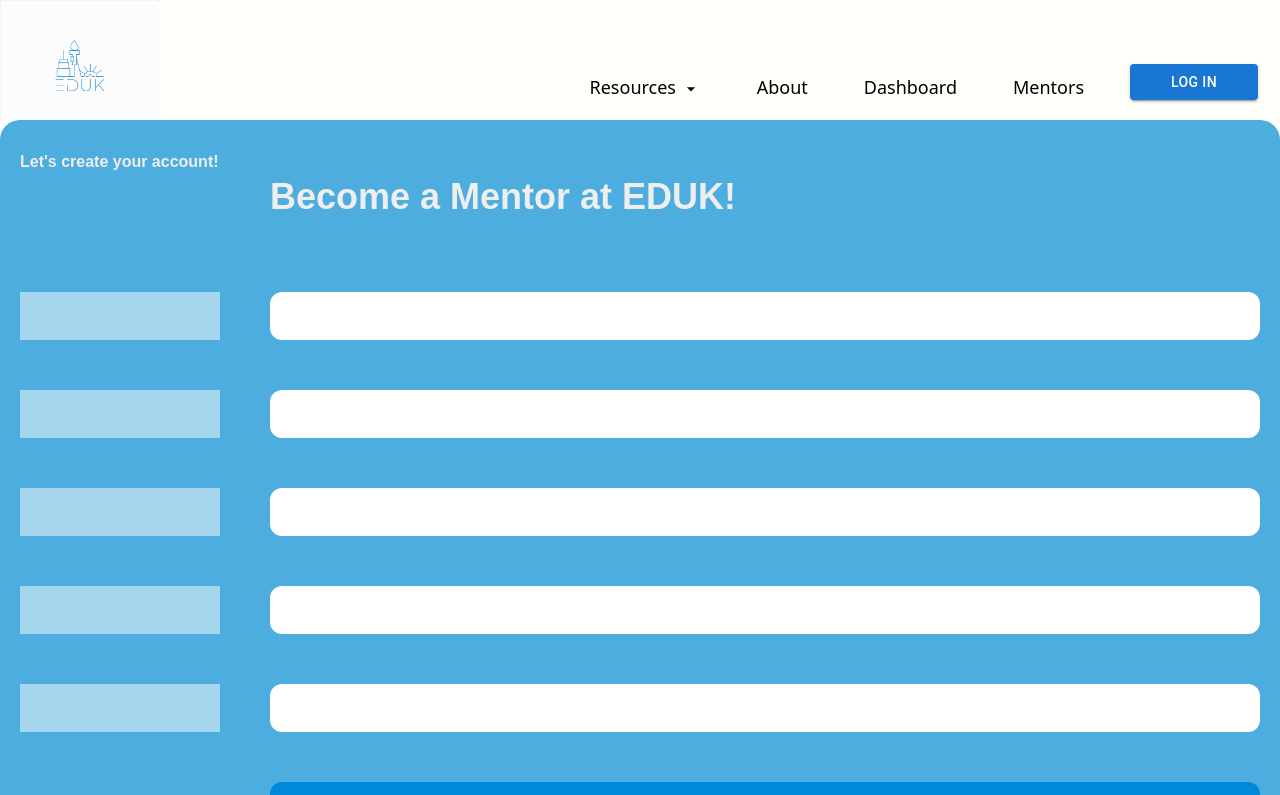
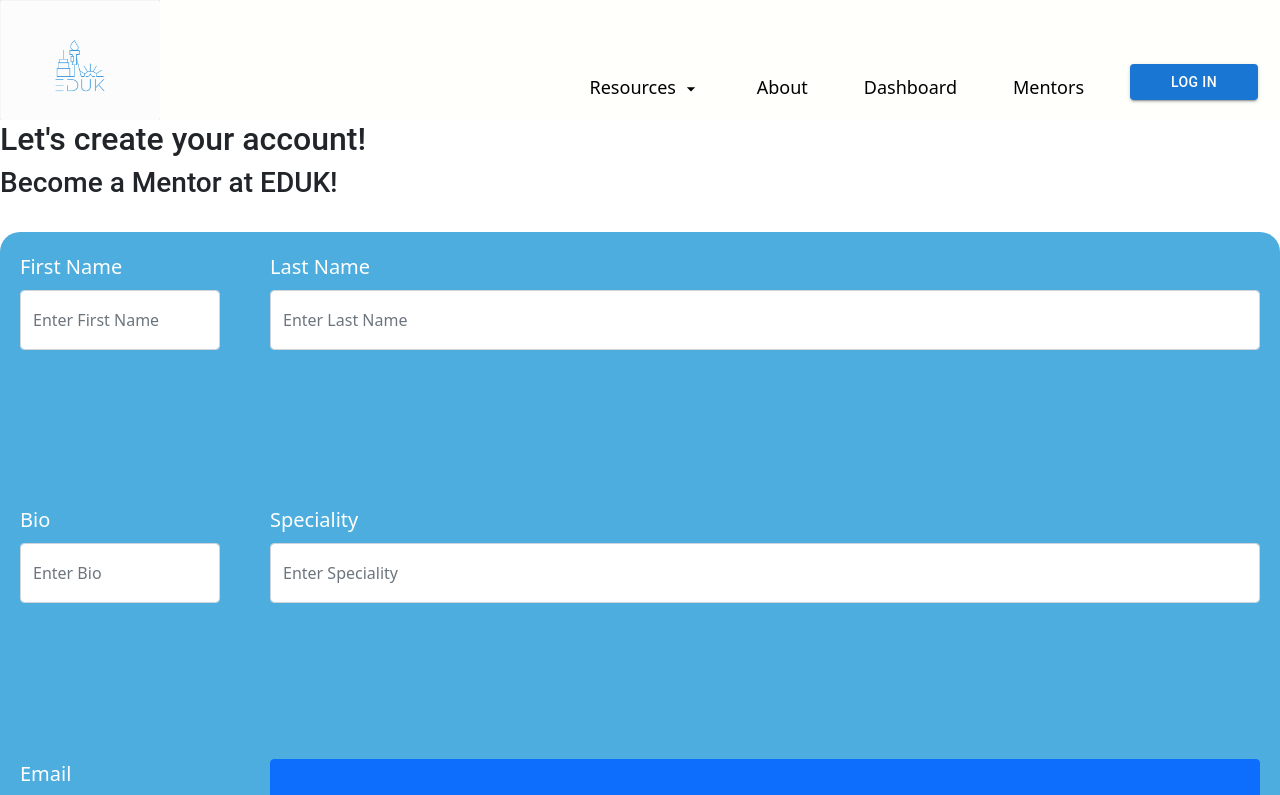
Before and after one commit to TheodoreBFrazier/EDUK, a React (Create React App) app in the folder frontend/: page /mentors in a window 1280 px wide. Shown: the top 795 px of the page. Built offline with nearby package versions, Linux system fonts and the light colour scheme; no server answers.

Commit message:
working on Friday.

```diff
--- a/frontend/src/components/CreateMentor.js
+++ b/frontend/src/components/CreateMentor.js
@@ -2,7 +2,8 @@ import axios from "axios";
 import { useState } from "react";
 import { useNavigate } from "react-router-dom";
 import React from "react";
-import "../css/CreateUser.css";
+import { Form, Button } from "react-bootstrap";
+import "../css/createMentor.css";
 
 const API = process.env.REACT_APP_API_URL;
 
@@ -38,73 +39,111 @@ function CreateMentor() {
   };
 
   return (
-    <div id="volunteers">
-      <form className="form" onSubmit={handleSubmit}>
-        <div className="subtitle">Let's create your account!</div>
-        <div className="title">Become a Mentor at EDUK!</div>
+    <div className="create-mentor-form">
+      <h2>Let's create your account!</h2>
+		<h3>Become a Mentor at EDUK!</h3>
+    <br />
+    <Form onSubmit={handleSubmit}>
+  <Form.Group className="mb-3" controlId="formBasicFirstName">
+    <Form.Label>First Name</Form.Label>
+    <Form.Control type="text" placeholder="Enter First Name" value={mentor.mentor_fname} onChange={handleTextChange} />
+  </Form.Group>
 
-        <label htmlFor="firstname" className="placeholder">
-          First Name
-        </label>
-        <input
-          id="mentor_fname"
-          className="input"
-          type="text"
-          value={mentor.mentor_fname}
-          // placeholder=" "
-          onChange={handleTextChange}
-        />
+  <Form.Group className="mb-3" controlId="formBasicLastName">
+    <Form.Label>Last Name</Form.Label>
+    <Form.Control type="text" placeholder="Enter Last Name" value={mentor.mentor_lname} onChange={handleTextChange} />
+  </Form.Group>
 
-        <label htmlFor="lastname" className="placeholder">
-          Last Name
-        </label>
-        <input
-          id="mentor_lname"
-          className="input"
-          type="text"
-          onChange={handleTextChange}
-          value={mentor.mentor_lname}
-        />
+  <Form.Group className="mb-3" controlId="formBasicBio">
+    <Form.Label>Bio</Form.Label>
+    <Form.Control type="text" placeholder="Enter Bio" value={mentor.bio} onChange={handleTextChange} />
+  </Form.Group>
 
-        <label htmlFor="bio" className="placeholder">
-          Bio
-        </label>
-        <input
-          id="bio"
-          className="input"
-          type="text"
-          onChange={handleTextChange}
-          value={mentor.bio}
-        />
+  <Form.Group className="mb-3" controlId="formBasicSpeciality">
+    <Form.Label>Speciality</Form.Label>
+    <Form.Control type="text" placeholder="Enter Speciality" value={mentor.speciality} onChange={handleTextChange} />
+  </Form.Group>
 
-        <label htmlFor="speciality" className="placeholder">
-          Speciality
-        </label>
-        <input
-          id="speciality"
-          className="input"
-          type="text"
-          onChange={handleTextChange}
-          value={mentor.speciality}
-        />
+  <Form.Group className="mb-3" controlId="formBasicEmail">
+    <Form.Label>Email</Form.Label>
+    <Form.Control type="email" placeholder="Enter Email" value={mentor.email} onChange={handleTextChange} />
+  </Form.Group>
 
-        <label htmlFor="email" className="placeholder">
-          Email
-        </label>
-        <input
-          id="email"
-          className="input"
-          type="text"
-          onChange={handleTextChange}
-          value={mentor.email}
-        />
-
-        <button type="submit" className="submit">
-          submit
-        </button>
-      </form>
+  <Button variant="primary" type="submit">
+    Submit
+  </Button>
+</Form>
     </div>
   );
 }
 
 export default CreateMentor;
+
+
+
+///// <div id="volunteers">
+    //   <form className="form" onSubmit={handleSubmit}>
+    //     <div className="subtitle">Let's create your account!</div>
+    //     <div className="title">Become a Mentor at EDUK!</div>
+
+    //     <label htmlFor="firstname" className="placeholder">
+    //       First Name
+    //     </label>
+    //     <input
+    //       id="mentor_fname"
+    //       className="input"
+    //       type="text"
+    //       value={mentor.mentor_fname}
+    //       // placeholder=" "
+    //       onChange={handleTextChange}
+    //     />
+
+    //     <label htmlFor="lastname" className="placeholder">
+    //       Last Name
+    //     </label>
+    //     <input
+    //       id="mentor_lname"
+    //       className="input"
+    //       type="text"
+    //       onChange={handleTextChange}
+    //       value={mentor.mentor_lname}
+    //     />
+
+    //     <label htmlFor="bio" className="placeholder">
+    //       Bio
+    //     </label>
+    //     <input
+    //       id="bio"
+    //       className="input"
+    //       type="text"
+    //       onChange={handleTextChange}
+    //       value={mentor.bio}
+    //     />
+
+    //     <label htmlFor="speciality" className="placeholder">
+    //       Speciality
+    //     </label>
+    //     <input
+    //       id="speciality"
+    //       className="input"
+    //       type="text"
+    //       onChange={handleTextChange}
+    //       value={mentor.speciality}
+    //     />
+
+    //     <label htmlFor="email" className="placeholder">
+    //       Email
+    //     </label>
+    //     <input
+    //       id="email"
+    //       className="input"
+    //       type="text"
+    //       onChange={handleTextChange}
+    //       value={mentor.email}
+    //     />
+
+    //     <button type="submit" className="submit">
+    //       submit
+    //     </button>
+    //   </form>
+    // </div>
--- a/frontend/src/components/CreateResource.js
+++ b/frontend/src/components/CreateResource.js
@@ -139,6 +139,10 @@ function CreateResource() {
 				</Button>
 			</form>
 		</div>
+
+
+
+
 	);
 }
 
--- a/frontend/src/components/PendingResources.js
+++ b/frontend/src/components/PendingResources.js
@@ -62,7 +62,6 @@ function PendingResources() {
 						<th>Url</th>
 						<th>Description</th>
 						<th>Is Verfified</th>
-						<th></th>
 					</tr>
 				</thead>
 				<tbody>
```
Also changed, not shown: frontend/src/css/createMentor.css (added).
